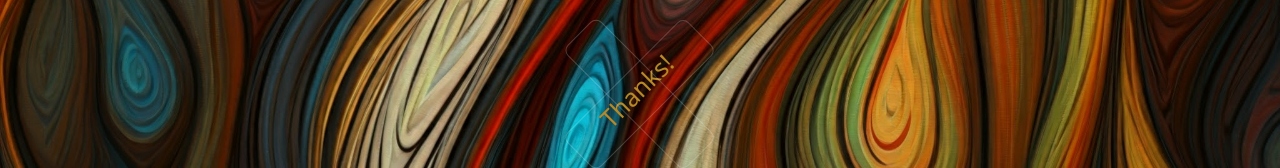
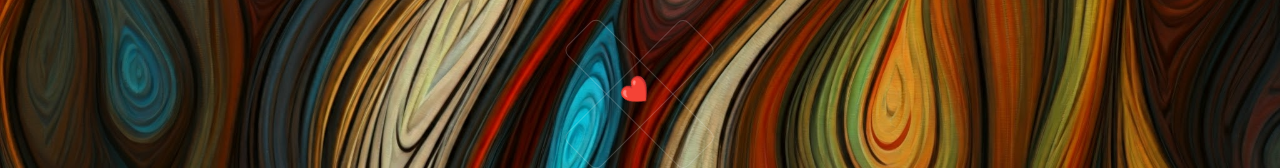
Before and after one commit to Vtencouchclimbr/Jesse-Anderson-React-Development, a React (Vite) app: page /Resume in a window 1280 px wide. In both pictures the pointer is over the link 639 px from the left and 426 px from the top of the page. Shown: the part 332-500 px from the top of the page. Built offline with nearby package versions, Linux system fonts and the light colour scheme.

Commit message:
change download icon

```diff
--- a/src/pages/Resume.css
+++ b/src/pages/Resume.css
@@ -61,9 +61,8 @@
   .btn-x:hover::before {
     transform: rotate(-45deg);
     background-color: rgba(255,255,255,0);
-    color: rgb(184, 137, 38);
     font-size: 25px;
-    content: 'Thanks!';
+    content: '❤️️';
   }
   .btn-x:hover::after {
     transform: rotate(45deg);
--- a/src/pages/Resume.jsx
+++ b/src/pages/Resume.jsx
@@ -13,6 +13,7 @@ import {
 } from '@fortawesome/free-brands-svg-icons';
 import { faBook, faCode, faCodeBranch, faDatabase, faGhost, faServer } from '@fortawesome/free-solid-svg-icons';
 import resume from '../utils/Resume.pdf';
+// import CoverLetter from '../utils/CoverLetter.pdf';
 import './Resume.css';
 
 export default function Resume() {
```
Also changed, not shown: 1 other file (tests, documents, lock files or other folders).
